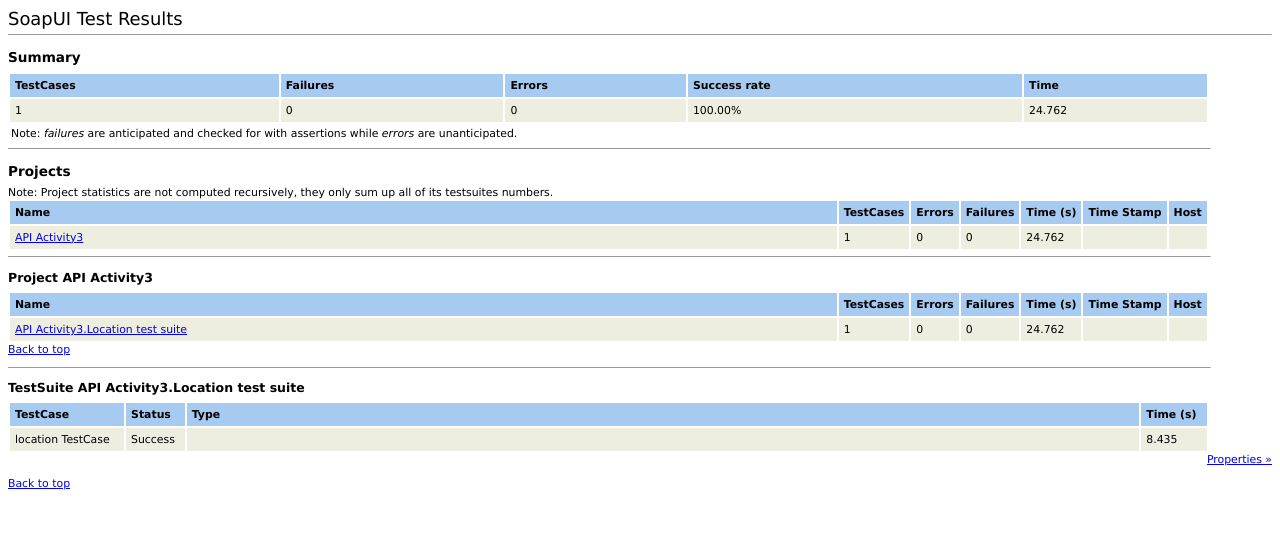
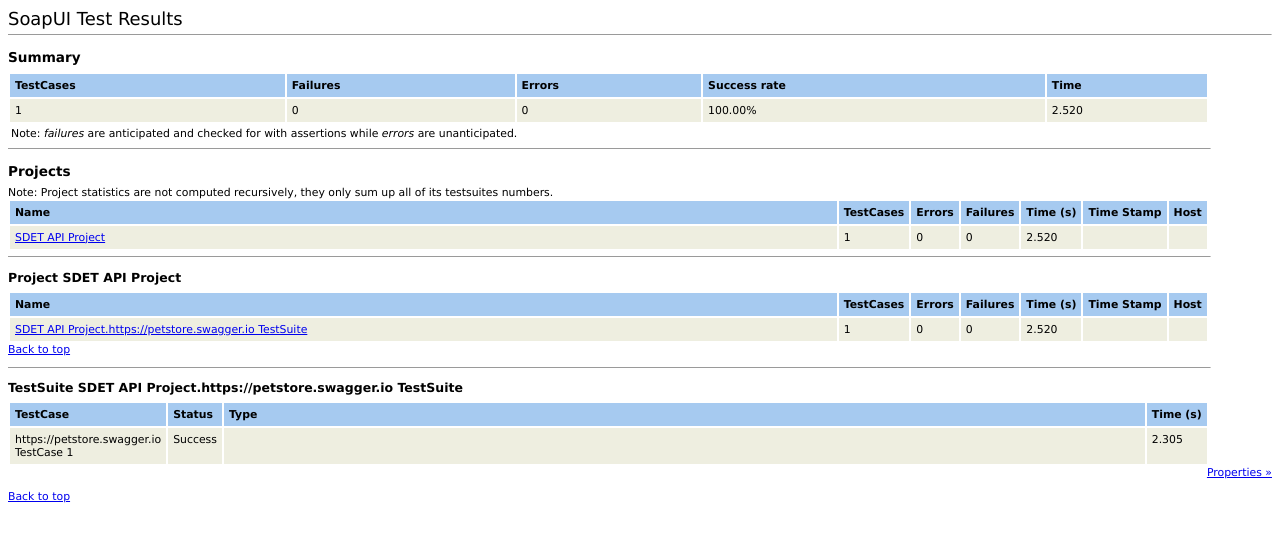
Before and after one commit to kavyasreekode/SDETActivities, a plain HTML site: page APITesting/index.html in a window 1280 px wide. Drawn offline with Linux system fonts and the light colour scheme.

Commit message:
Add files via upload

```diff
--- a/APITesting/index.html
+++ b/APITesting/index.html
@@ -56,7 +56,7 @@
         var TestCases = new Array();
         var cur;
 
-    cur = TestCases['API Activity3.API Activity3.Location test suite'] = new Array();
+    cur = TestCases['SDET API Project.SDET API Project.https://petstore.swagger.io TestSuite'] = new Array();
 
         cur['exe4j.consoleCodepage'] = 'cp0';
 
@@ -257,7 +257,7 @@
 <th>TestCases</th><th>Failures</th><th>Errors</th><th>Success rate</th><th>Time</th>
 </tr>
 <tr valign="top" class="">
-<td>1</td><td>0</td><td>0</td><td>100.00%</td><td>24.762</td>
+<td>1</td><td>0</td><td>0</td><td>100.00%</td><td>2.520</td>
 </tr>
 </table>
 <table width="95%" border="0">
@@ -275,36 +275,36 @@
 <th width="80%">Name</th><th>TestCases</th><th>Errors</th><th>Failures</th><th nowrap>Time (s)</th><th nowrap>Time Stamp</th><th>Host</th>
 </tr>
 <tr valign="top" class="">
-<td><a href="#API Activity3">API Activity3</a></td><td>1</td><td>0</td><td>0</td><td>24.762</td><td></td><td></td>
+<td><a href="#SDET API Project">SDET API Project</a></td><td>1</td><td>0</td><td>0</td><td>2.520</td><td></td><td></td>
 </tr>
 </table>
 <hr align="left" width="95%" size="1">
-<a name="API Activity3"></a>
-<h3>Project API Activity3</h3>
+<a name="SDET API Project"></a>
+<h3>Project SDET API Project</h3>
 <table width="95%" cellspacing="2" cellpadding="5" border="0" class="details">
 <tr valign="top">
 <th width="80%">Name</th><th>TestCases</th><th>Errors</th><th>Failures</th><th nowrap>Time (s)</th><th nowrap>Time Stamp</th><th>Host</th>
 </tr>
 <tr valign="top" class="">
-<td><a href="#API Activity3.Location test suite">API Activity3.Location test suite</a></td><td>1</td><td>0</td><td>0</td><td>24.762</td><td></td><td></td>
+<td><a href="#SDET API Project.https://petstore.swagger.io TestSuite">SDET API Project.https://petstore.swagger.io TestSuite</a></td><td>1</td><td>0</td><td>0</td><td>2.520</td><td></td><td></td>
 </tr>
 </table>
 <a href="#top">Back to top</a>
 <p></p>
 <p></p>
 <hr align="left" width="95%" size="1">
-<a name="API Activity3.Location test suite"></a>
-<h3>TestSuite API Activity3.Location test suite</h3>
+<a name="SDET API Project.https://petstore.swagger.io TestSuite"></a>
+<h3>TestSuite SDET API Project.https://petstore.swagger.io TestSuite</h3>
 <table width="95%" cellspacing="2" cellpadding="5" border="0" class="details">
 <tr valign="top">
 <th>TestCase</th><th>Status</th><th width="80%">Type</th><th nowrap>Time (s)</th>
 </tr>
 <tr valign="top" class="">
-<td>location TestCase</td><td>Success</td><td></td><td>8.435</td>
+<td>https://petstore.swagger.io TestCase 1</td><td>Success</td><td></td><td>2.305</td>
 </tr>
 </table>
 <div class="Properties">
-<a href="javascript:displayProperties('API Activity3.API Activity3.Location test suite');">
+<a href="javascript:displayProperties('SDET API Project.SDET API Project.https://petstore.swagger.io TestSuite');">
                     Properties &raquo;
                 </a>
 </div>
--- a/APITesting/report.xml
+++ b/APITesting/report.xml
@@ -1,6 +1,6 @@
 <?xml version="1.0" encoding="UTF-8"?>
 <testsuites>
-  <testsuite name="API Activity3.Location test suite" time="24.762" tests="1" failures="0" errors="0" package="API Activity3" id="1">
+  <testsuite name="SDET API Project.https://petstore.swagger.io TestSuite" time="2.52" tests="1" failures="0" errors="0" package="SDET API Project" id="1">
     <properties>
       <property name="install4j.launcherId" value="376"/>
       <property name="java.specification.version" value="15"/>
@@ -84,6 +84,6 @@
       <property name="install4j.swt" value="false"/>
       <property name="soapui.properties" value="soapui.properties"/>
     </properties>
-    <testcase name="location TestCase" time="8.435"/>
+    <testcase name="https://petstore.swagger.io TestCase 1" time="2.305"/>
   </testsuite>
 </testsuites>
```
